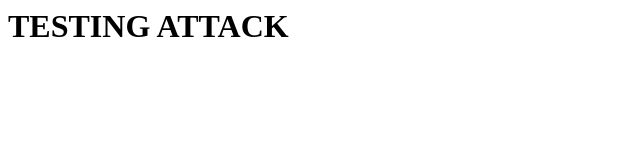
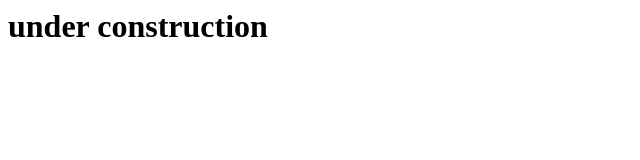
Before and after one commit to Adir2/setranet, a plain HTML site: page index.html in a window 1280 px wide. Shown: the whole page, without its empty margins (0-640 px from the left). Drawn offline with Linux system fonts and the light colour scheme.

Commit message:
Update index.html

```diff
--- a/index.html
+++ b/index.html
@@ -7,6 +7,6 @@
     <title>test</title>
 </head>
 <body>
-    <h1>TESTING ATTACK</h1>
+    <h1>under construction</h1>
 </body>
 </html>
```
